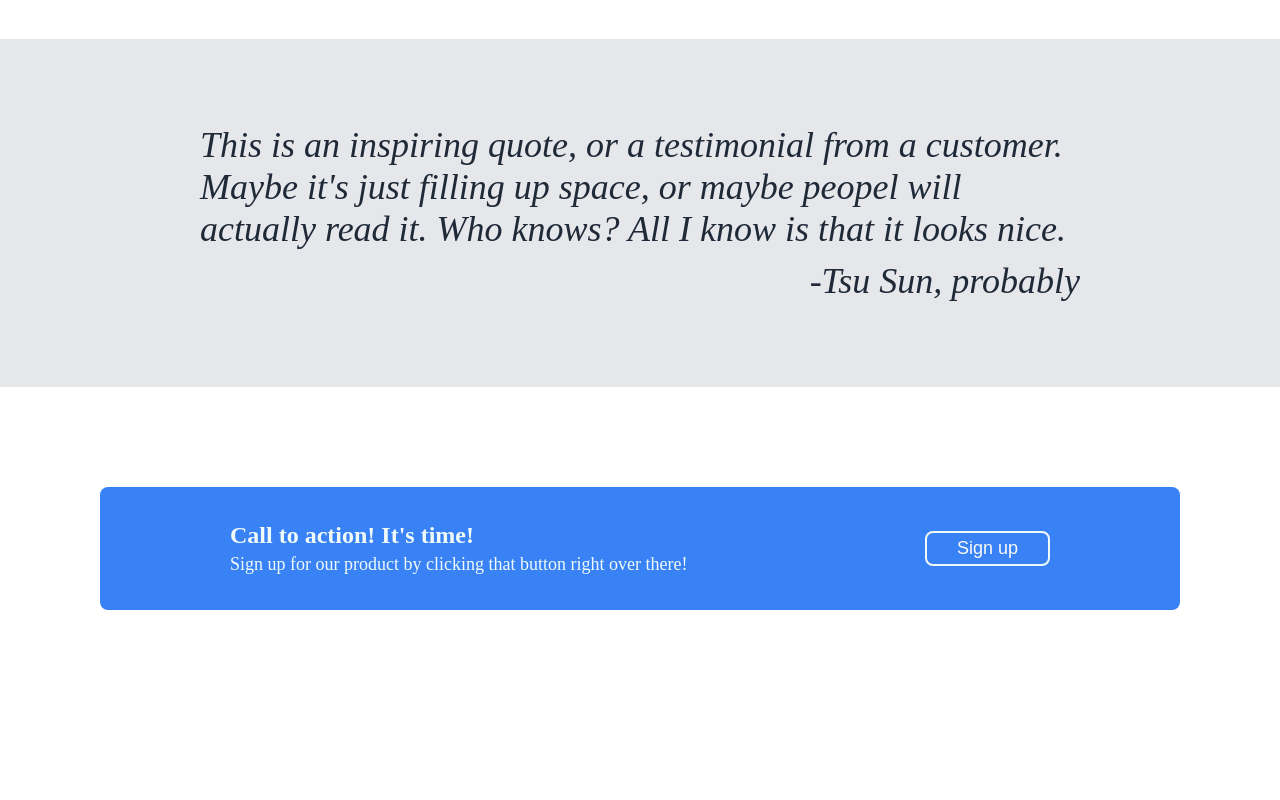
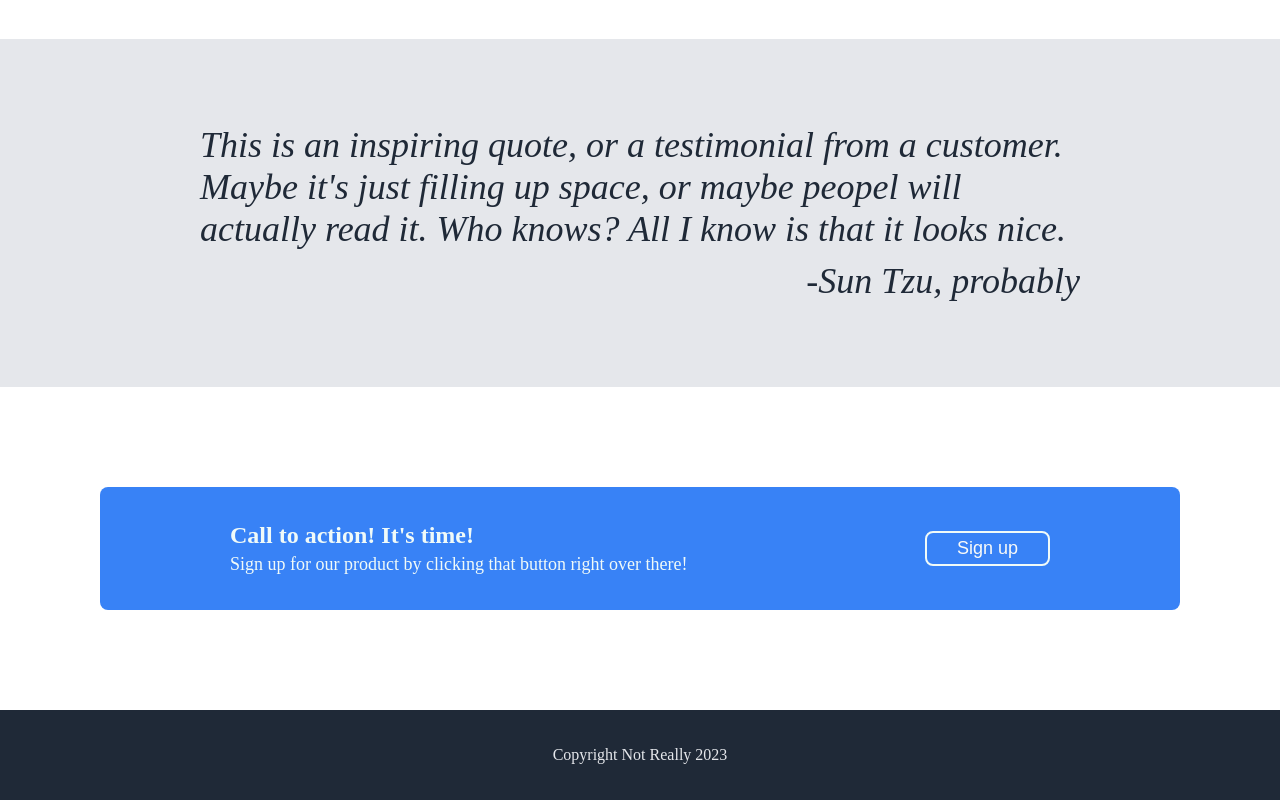
Before and after one commit to bikiris/Odin-Projects, a plain HTML site: page index.html in a window 1280 px wide. Shown: the part 1479-2279 px from the top of the page. Before the commit the page ends 2189 px from the top, so only its background shows below. Drawn offline with Linux system fonts and the light colour scheme.

Commit message:
add and style footer

```diff
--- a/index.html
+++ b/index.html
@@ -55,7 +55,7 @@
     <div class="quote">
         <div class="quote">
             <p id="quote">This is an inspiring quote, or a testimonial from a customer. Maybe it's just filling up space, or maybe peopel will actually read it. Who knows? All I know is that it looks nice.</p>
-            <p id="author">-Tsu Sun, probably</p>
+            <p id="author">-Sun Tzu, probably</p>
         </div>
     </div>
     <div class="signup">
@@ -65,6 +65,9 @@
         </div>
         <button>Sign up</button>
     </div>
+    <div class="footer">
+        <p id="copyright">Copyright Not Really 2023</p>
+    </div>
 </body>
 
 </html>
--- a/style.css
+++ b/style.css
@@ -156,5 +156,13 @@ button:hover{
 }
 .signup button{
     border: 2px solid #f0faf8;
+}
 
+.footer{
+    display: flex;
+    background-color: #1F2937;
+    color:#e5e7eb;
+    justify-content: center;
+    align-items: center;
+    padding: 20px 0px;
 }
```
